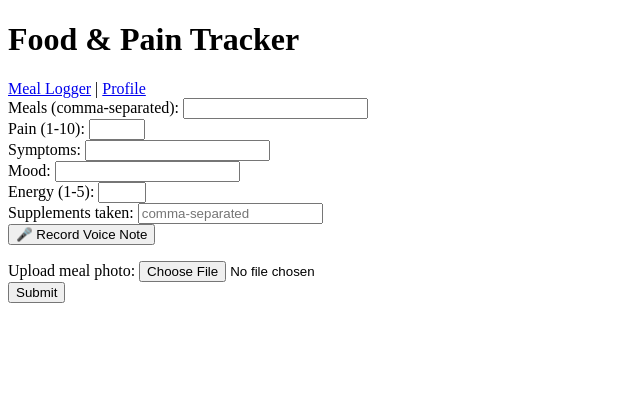
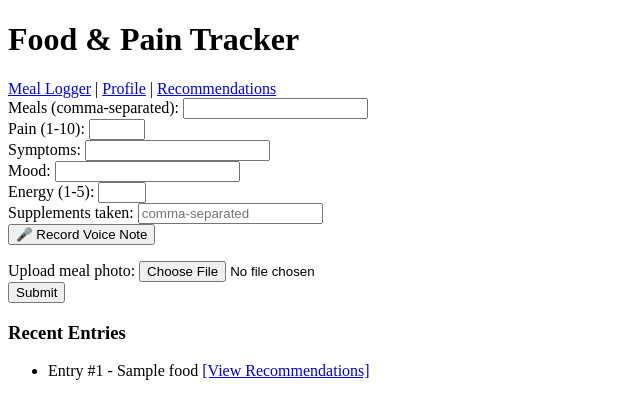
Before and after one commit to RaghavKatta/techeurope, a Flask app: template templates/index.html in a window 1280 px wide. Shown: the top 419 px of the page, without its empty margins (0-640 px from the left). Run offline with Flask 3, Linux system fonts and the light colour scheme; the template is opened without the code that fills it: most values are stand-ins (such as "Sample title", 1, 10 or a date in 2020); parts of the project's set-up code (start-up, migrations or seed data) failed here and were passed over.

Commit message:
recommendations

```diff
--- a/app.py
+++ b/app.py
@@ -1,13 +1,20 @@
 import os
-from flask import Flask, render_template, request, send_from_directory
+import requests  # Make sure this import is at the top
+from flask import Flask, render_template, request, redirect, url_for, send_from_directory, jsonify
 from werkzeug.utils import secure_filename
 
 from PIL import Image
 import torch
 from transformers import BlipProcessor, BlipForConditionalGeneration
+from openai import OpenAI
+import json
+from dotenv import load_dotenv
+load_dotenv()
 
 # ——— Flask setup ———
 app = Flask(__name__)
+app.secret_key = os.getenv('SECRET_KEY', 'change-me')
+
 UPLOAD_FOLDER = os.path.join('static', 'uploads')
 ALLOWED_IMG = {'png', 'jpg', 'jpeg', 'gif'}
 app.config['UPLOAD_FOLDER'] = UPLOAD_FOLDER
@@ -15,9 +22,9 @@ app.config['UPLOAD_FOLDER'] = UPLOAD_FOLDER
 if not os.path.exists(UPLOAD_FOLDER):
     os.makedirs(UPLOAD_FOLDER)
 
-# Add profile storage
+# Simple data structures instead of database
+entries = []
 profile = None
-entries = []
 
 # Helper: allow images
 def allowed_file(filename):
@@ -46,42 +53,93 @@ def analyze_image(path):
     caption = processor.decode(out[0], skip_special_tokens=True)
     return caption
 
+# Initialize OpenAI client
+client = OpenAI(api_key=os.getenv('OPENAI_API_KEY'))
+
+GOOGLE_KEY = os.getenv('GOOGLE_PLACES_API_KEY')
+
 # ——— Routes ———
 @app.route('/uploads/<filename>')
 def uploaded_file(filename):
     return send_from_directory(app.config['UPLOAD_FOLDER'], filename)
 
+@app.route('/api/nearby', methods=['POST'])
+def api_nearby():
+    data = request.get_json()
+    lat, lng = data.get('lat'), data.get('lng')
+    print(f"🔍 Received coords: {lat}, {lng}", flush=True)
+    print(f"🔑 Using key: {GOOGLE_KEY}", flush=True)
+
+    resp_raw = requests.get(
+        'https://maps.googleapis.com/maps/api/place/nearbysearch/json',
+        params={
+            'key':      GOOGLE_KEY,
+            'location': f'{lat},{lng}',
+            'radius':   2000,
+            'type':     'supermarket'
+        }
+    )
+    print("📡 HTTP status:", resp_raw.status_code, flush=True)
+    resp = resp_raw.json()
+    print("⚙️ Full Google response:\n", json.dumps(resp, indent=2), flush=True)
+
+    status = resp.get('status')
+    if status != 'OK':
+        return jsonify(error=status, message=resp.get('error_message')), 500
+
+    stores = [{
+        'name':    p['name'],
+        'address': p.get('vicinity'),
+    } for p in resp.get('results', [])[:5]]
+    print("🏬 Parsed stores:", stores, flush=True)
+
+    return jsonify(stores=stores)
+
+
 @app.route('/profile', methods=['GET', 'POST'])
 def profile_page():
     global profile
     if request.method == 'POST':
+        # 1) Save into the module‐level global
         profile = {
-            'age': request.form.get('age'),
-            'sex': request.form.get('sex'),
-            'diet': request.form.get('diet'),
+            'age':        request.form.get('age'),
+            'sex':        request.form.get('sex'),
+            'diet':       request.form.get('diet'),
             'conditions': request.form.get('conditions'),
-            'allergies': request.form.get('allergies'),
-            'medications': request.form.get('medications')
+            'allergies':  request.form.get('allergies'),
+            'medications':request.form.get('medications')
         }
-        return render_template('profile.html', profile=profile, saved=True)
+        # 2) Redirect to the logger so profile is guaranteed set on the next request
+        return redirect(url_for('index'))
+    # GET just renders the form with whatever profile exists
     return render_template('profile.html', profile=profile)
 
 @app.route('/', methods=['GET', 'POST'])
 def index():
+    global profile
+    # (DEBUG) print to console so you can see the value
+    print("🔍 profile at start of index():", profile, flush=True)
+
     if request.method == 'POST':
+        # If they forgot to set a profile, send them there first
+        if profile is None:
+            return redirect(url_for('profile_page'))
+
+        # Build the new entry
         entry = {
-            'food': request.form.get('food'),
-            'pain': request.form.get('pain'),
-            'symptoms': request.form.get('symptoms'),
-            'mood': request.form.get('mood'),
-            'energy': request.form.get('energy'),
+            'id':        len(entries),
+            'food':      request.form.get('food'),
+            'pain':      request.form.get('pain'),
+            'symptoms':  request.form.get('symptoms'),
+            'mood':      request.form.get('mood'),
+            'energy':    request.form.get('energy'),
             'supplements': request.form.get('supplements'),
-            'voice': request.form.get('voice_input'),
-            'image': None,
-            'caption': None
+            'voice':     request.form.get('voice_input'),
+            'image':     None,
+            'caption':   None
         }
 
-        # Handle image upload
+        # Handle image upload + caption
         file = request.files.get('image')
         if file and allowed_file(file.filename):
             filename = secure_filename(file.filename)
@@ -91,9 +149,97 @@ def index():
             entry['caption'] = analyze_image(save_path)
 
         entries.append(entry)
-        return render_template('thanks.html', entry=entry)
 
-    return render_template('index.html', entries=entries)
+        # Pass the already‐set profile into the thanks page
+        return render_template(
+            'thanks.html',
+            entry=entry,
+            profile=profile
+        )
+
+    # On GET, just show the logger and any past entries
+    return render_template(
+        'index.html',
+        entries=entries,
+        profile=profile
+    )
+
+@app.route('/recommendations/<int:entry_id>')
+def recommendations(entry_id):
+    if entry_id >= len(entries):
+        return "Entry not found", 404
+
+    entry = entries[entry_id]
+
+    # Construct prompt for OpenAI
+    prompt = f"""
+    Based on this person's profile and daily log, suggest healthy food recommendations:
+
+    Profile:
+    - Age: {profile['age'] if profile else 'Not provided'}
+    - Diet: {profile['diet'] if profile else 'Not provided'}
+    - Medical Conditions: {profile['conditions'] if profile else 'None'}
+    - Allergies: {profile['allergies'] if profile else 'None'}
+
+    Current Status:
+    - Energy Level: {entry['energy']}
+    - Symptoms: {entry['symptoms']}
+    - Mood: {entry['mood']}
+
+    Please provide specific food recommendations considering their dietary restrictions and current symptoms.
+    """
+
+    # Call OpenAI API
+    response = client.chat.completions.create(
+        model="gpt-3.5-turbo",
+        messages=[
+            {"role": "system", "content": "You are a nutritionist providing specific food recommendations."},
+            {"role": "user", "content": prompt}
+        ]
+    )
+
+    recommendations = response.choices[0].message.content
+
+    return render_template('recommendations.html', entry=entry, recommendations=recommendations)
+
+@app.route('/recommendations')
+def latest_recommendations():
+    if not entries:
+        return render_template('recommendations.html', entry=None, recommendations="No logs yet!")
+
+    latest_entry = entries[-1]
+
+    # Construct prompt for OpenAI
+    prompt = f"""
+    Based on this person's profile and daily log, suggest healthy food recommendations:
+
+    Profile:
+    - Age: {profile['age'] if profile else 'Not provided'}
+    - Diet: {profile['diet'] if profile else 'Not provided'}
+    - Medical Conditions: {profile['conditions'] if profile else 'None'}
+    - Allergies: {profile['allergies'] if profile else 'None'}
+
+    Current Status:
+    - Energy Level: {latest_entry['energy']}
+    - Symptoms: {latest_entry['symptoms']}
+    - Mood: {latest_entry['mood']}
+
+    Please provide specific food recommendations considering their dietary restrictions and current symptoms.
+    """
+
+    # Call OpenAI API
+    response = client.chat.completions.create(
+        model="gpt-3.5-turbo",
+        messages=[
+            {"role": "system", "content": "You are a nutritionist providing specific food recommendations."},
+            {"role": "user", "content": prompt}
+        ]
+    )
+
+    recommendations = response.choices[0].message.content
+
+    return render_template('recommendations.html', entry=latest_entry, recommendations=recommendations)
 
 if __name__ == '__main__':
+    # debug=True ensures you see the print(...) output
     app.run(debug=True, use_reloader=False)
--- a/templates/index.html
+++ b/templates/index.html
@@ -7,7 +7,7 @@
 <body>
   <h1>Food & Pain Tracker</h1>
   <nav>
-    <a href="/">Meal Logger</a> | <a href="/profile">Profile</a>
+    <a href="/">Meal Logger</a> | <a href="/profile">Profile</a> | <a href="/recommendations">Recommendations</a>
   </nav>
 
   <form method="POST" enctype="multipart/form-data">
@@ -52,7 +52,20 @@
     <button type="submit">Submit</button>
   </form>
 
-  <!-- ...existing entries display code... -->
-  <!-- ...existing voice recognition script... -->
+  <div class="recent-entries">
+    <h3>Recent Entries</h3>
+    {% if entries %}
+      <ul>
+      {% for entry in entries %}
+        <li>
+          Entry #{{ entry.id }} - {{ entry.food }}
+          <a href="{{ url_for('recommendations', entry_id=entry.id) }}">[View Recommendations]</a>
+        </li>
+      {% endfor %}
+      </ul>
+    {% else %}
+      <p>No entries yet.</p>
+    {% endif %}
+  </div>
 </body>
 </html>
--- a/templates/profile.html
+++ b/templates/profile.html
@@ -7,7 +7,7 @@
 <body>
   <h1>Health Profile</h1>
   <nav>
-    <a href="/">Meal Logger</a> | <a href="/profile">Profile</a>
+    <a href="/">Meal Logger</a> | <a href="/profile">Profile</a> | <a href="/recommendations">Recommendations</a>
   </nav>
 
   <form method="POST">
```
Also changed, not shown: templates/recommendations.html (added, +23 -0 lines), templates/thanks.html (+17 -7 lines), 1 other file.
